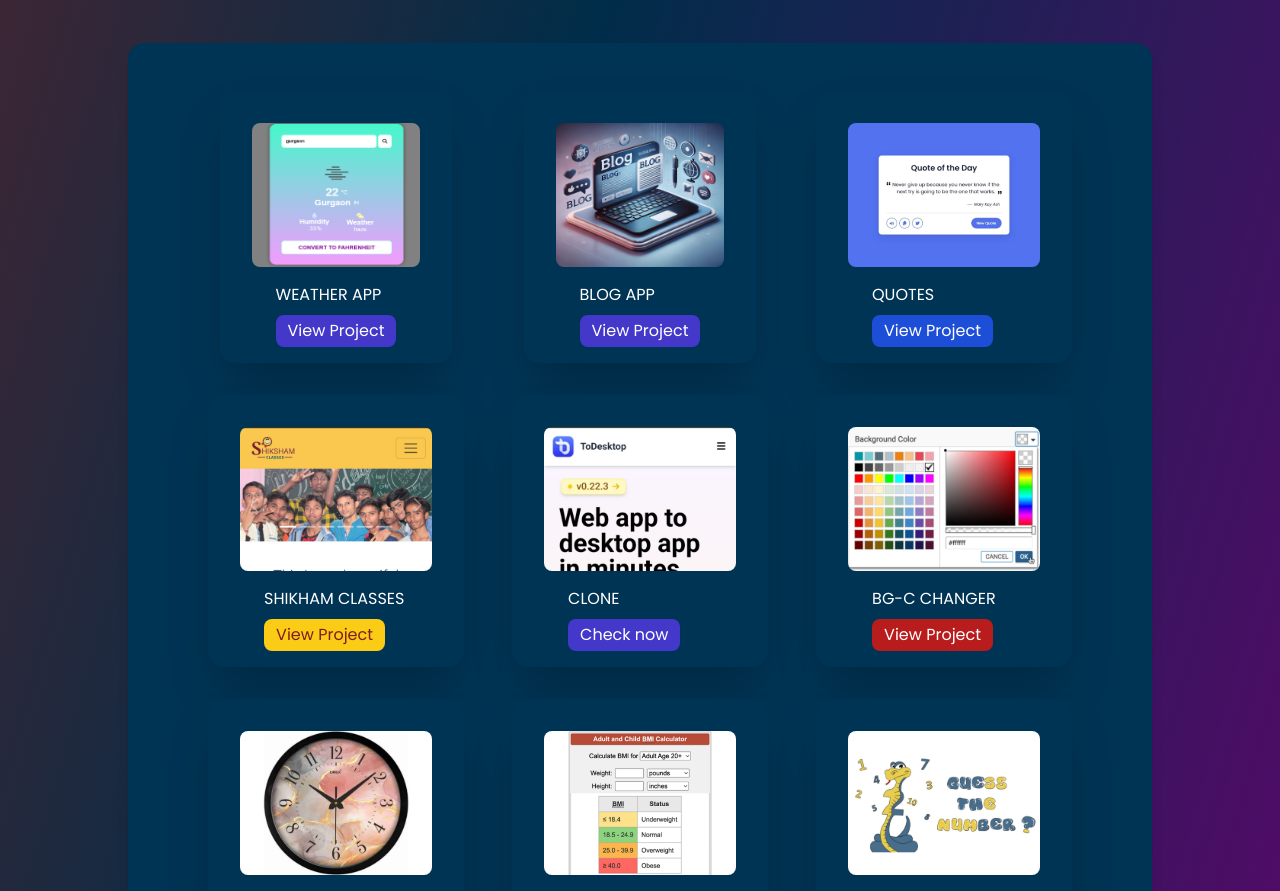
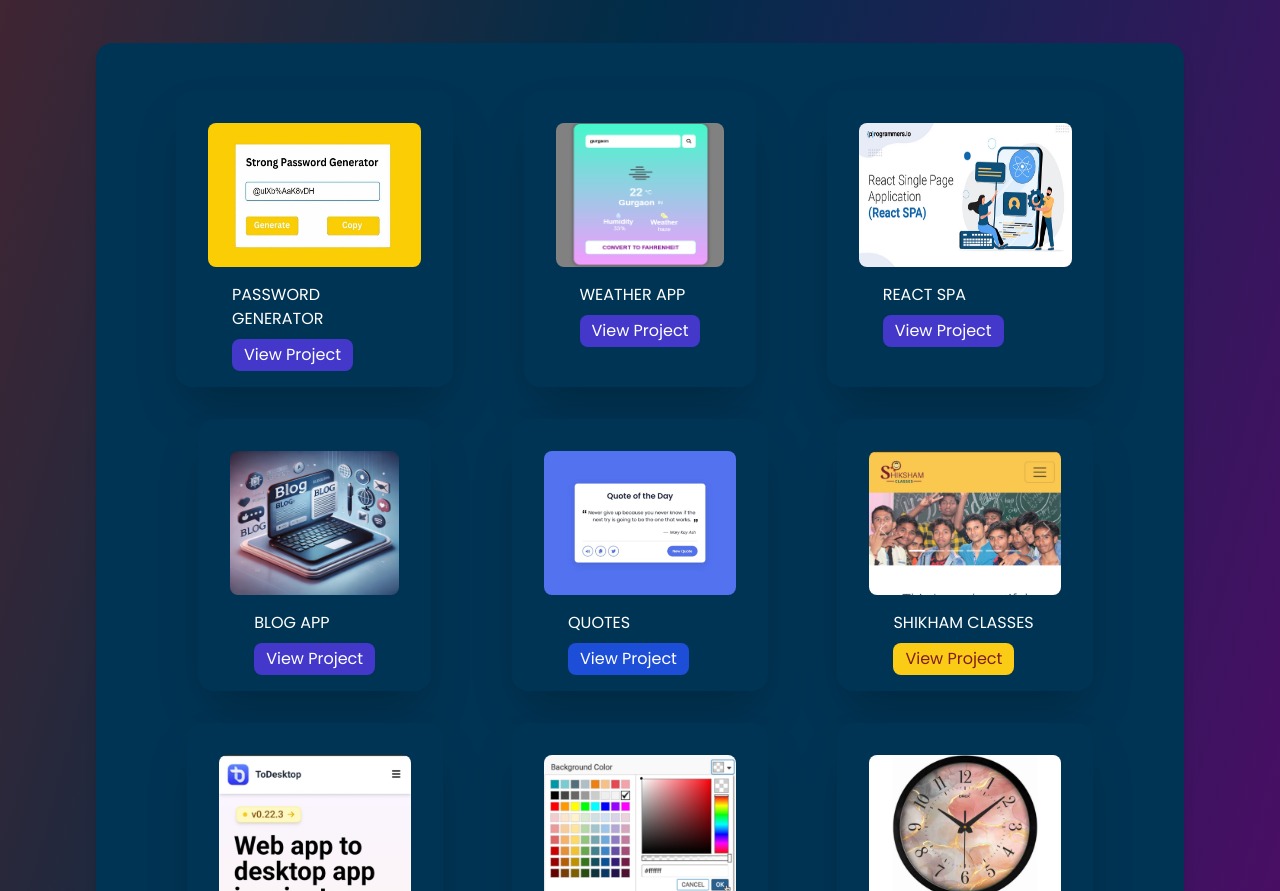
Before and after one commit to mithleshkumar-wrk/My-Portfolio, a website: page index.html in a window 1280 px wide. Shown: the part 2320-3211 px from the top of the page. Drawn offline with Linux system fonts and the light colour scheme.

Commit message:
add projects

```diff
--- a/index.html
+++ b/index.html
@@ -388,10 +388,30 @@
 
                 <div
                     class="flex flex-col  bg-[#003454] rounded-2xl  pt-8  hover:bg-[#003e64] transition duration-500 mx-6 sm:mx-0 shadow-2xl pb-4 px-8">
+                    <img class="h-36   rounded-lg " src="images/Screenshot_2025-01-28-14-32-02-32_a1b1bbe5f63d5b96c1a0f87c197ebfae.jpg">
+                    <h1 class="mx-6 pt-4  text-white uppercase">Password Generator</h1>
+                    <a class="mx-6  mt-2  text-white bg-indigo-700 w-fit px-3 py-1 rounded-lg hover:bg-yellow-500 hover:text-white transition duration-500 "
+                        target="_blank" href="https://password-generator-react-bay.vercel.app/">View Project</a>
+
+                </div>
+
+
+
+                <div
+                    class="flex flex-col  bg-[#003454] rounded-2xl  pt-8  hover:bg-[#003e64] transition duration-500 mx-6 sm:mx-0 shadow-2xl pb-4 px-8">
                     <img class="h-36   rounded-lg " src="images/weather-icon.png">
                     <h1 class="mx-6 pt-4  text-white uppercase">Weather App</h1>
                     <a class="mx-6  mt-2  text-white bg-indigo-700 w-fit px-3 py-1 rounded-lg hover:bg-yellow-500 hover:text-white transition duration-500 "
                         target="_blank" href="https://mithleshji2021.github.io/Weather-Finder/">View Project</a>
+
+                </div>
+
+                <div
+                    class="flex flex-col  bg-[#003454] rounded-2xl  pt-8  hover:bg-[#003e64] transition duration-500 mx-6 sm:mx-0 shadow-2xl pb-4 px-8">
+                    <img class="h-36   rounded-lg " src="images/React-SPA.jpg">
+                    <h1 class="mx-6 pt-4  text-white uppercase">React SPA</h1>
+                    <a class="mx-6  mt-2  text-white bg-indigo-700 w-fit px-3 py-1 rounded-lg hover:bg-yellow-500 hover:text-white transition duration-500 "
+                        target="_blank" href="https://personal-spa-website.vercel.app/">View Project</a>
 
                 </div>
 
```
Also changed, not shown: images/React-SPA.jpg (added), images/Screenshot_2025-01-28-14-32-02-32_a1b1bbe5f63d5b96c1a0f87c197ebfae.jpg (added).
